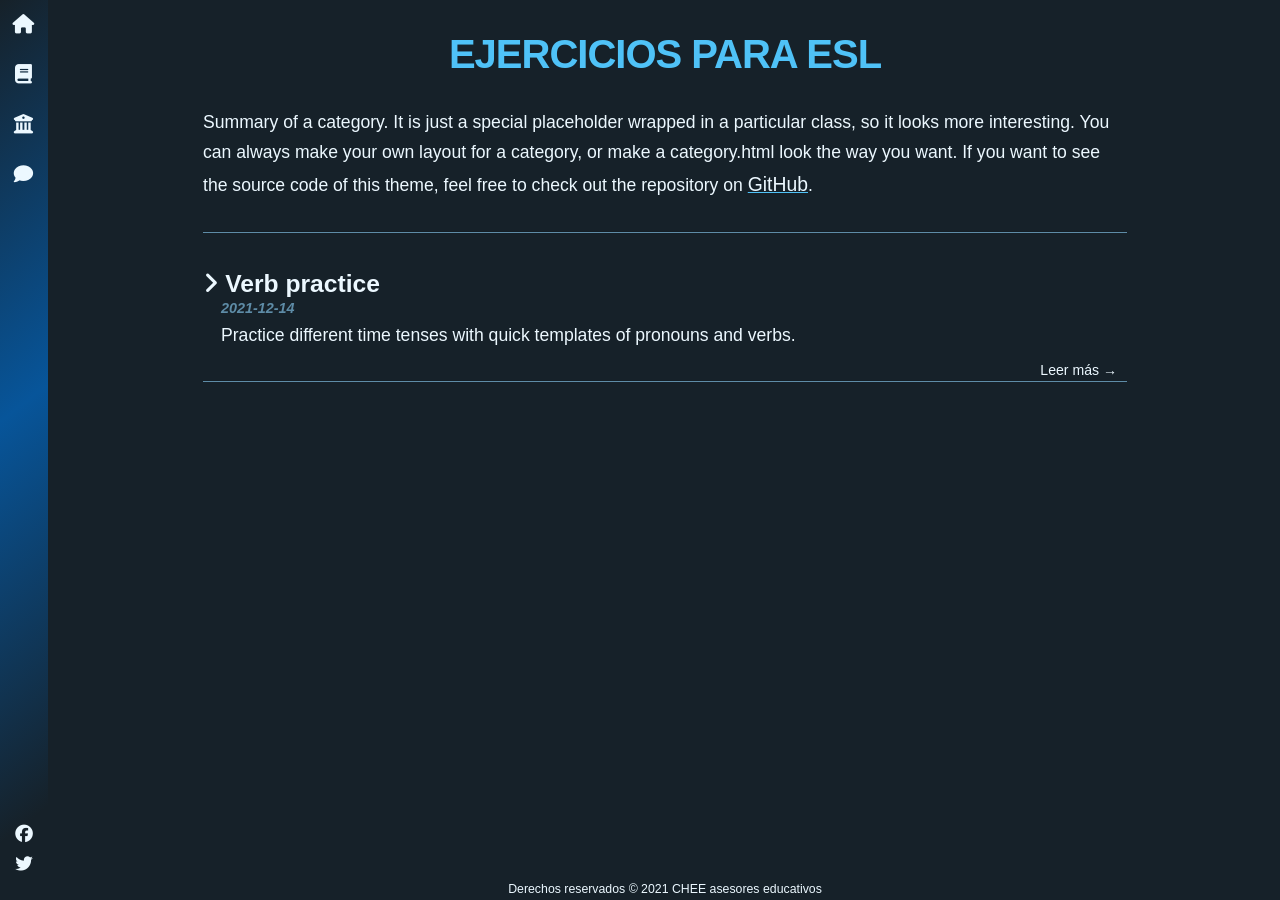
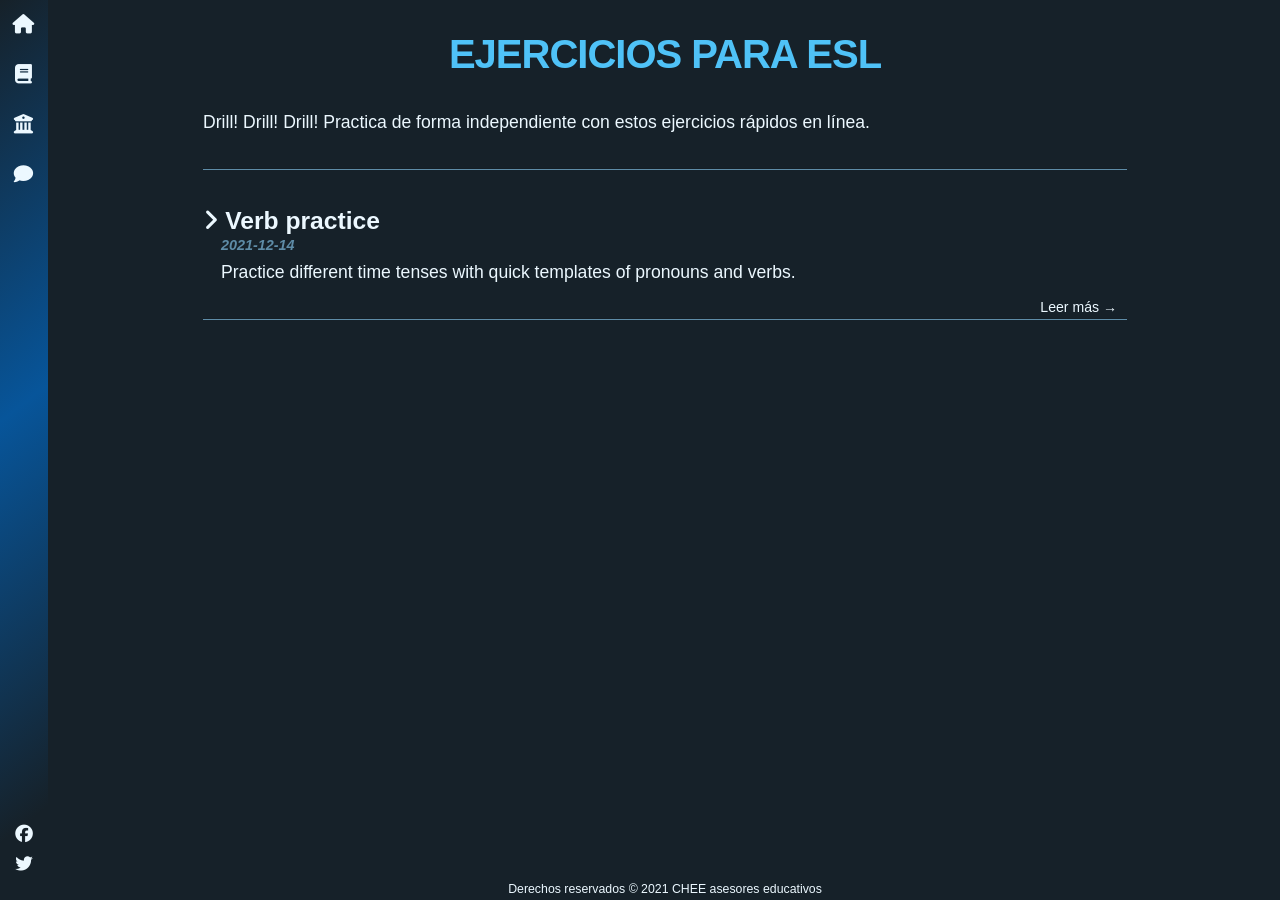
Before and after one commit to camachevaz/ESL, a Jekyll site: the page built from pages/ejercicios.html, in a window 1280 px wide. Built offline with Jekyll 4.4.1, drawn with Linux system fonts in a browser that asks for light colours; nearby versions of some CDN libraries; some web fonts are replaced.

Commit message:
Update ejercicios.html

```diff
--- a/pages/ejercicios.html
+++ b/pages/ejercicios.html
@@ -3,5 +3,5 @@ title: Ejercicios para ESL
 layout: category-aggregator
 permalink: /ejercicios/
 category: category-1
-summary: Summary of a category. It is just a special placeholder wrapped in a particular class, so it looks more interesting. You can always make your own layout for a category, or make a category.html look the way you want. If you want to see the source code of this theme, feel free to check out the repository on <a href="https://github.com/ItsMeaga1n/minimal-categorized" target="_blank">GitHub</a>.
+summary: Drill! Drill! Drill! Practica de forma independiente con estos ejercicios rápidos en línea.
 ---
```
